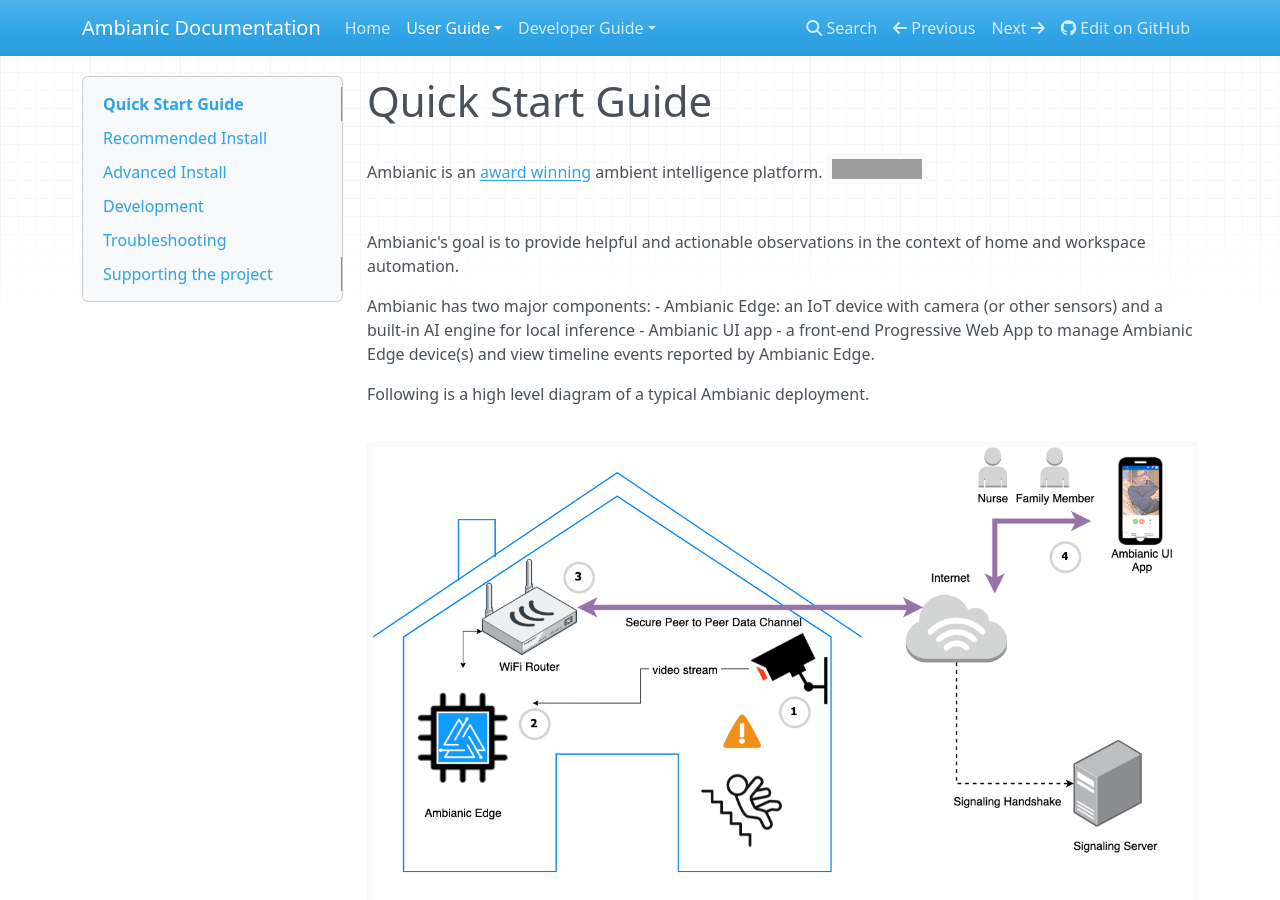
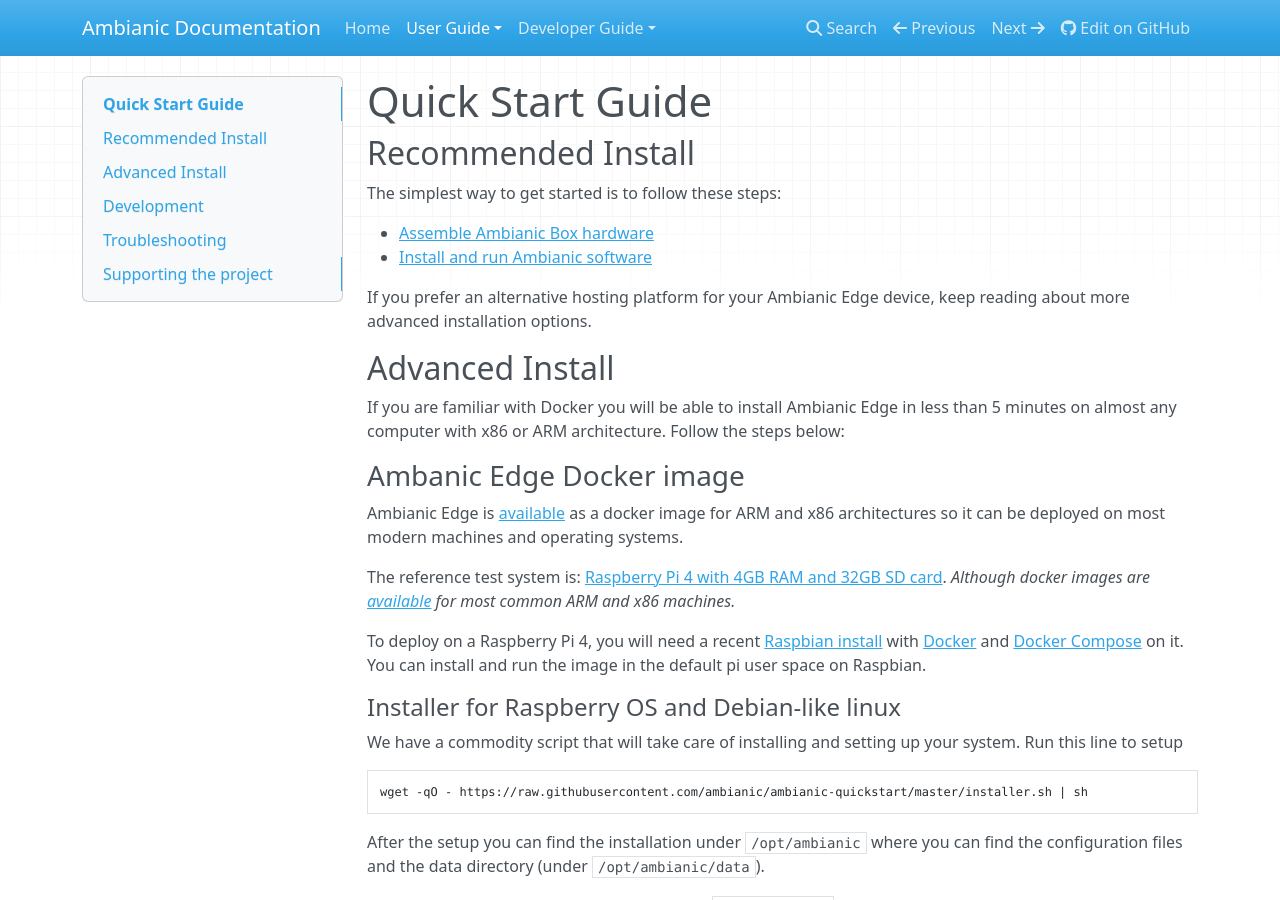
Before and after one commit to ambianic/ambianic-docs, an MkDocs documentation site: the page built from docs-md/users/quickstart.md, in a window 1280 px wide and 900 px high. Built offline with MkDocs 1.6.1, drawn with Linux system fonts in a browser that asks for light colours; nearby versions of some CDN libraries; grey boxes are pictures that could not be loaded.

Commit message:
docs: update

```diff
--- a/docs-md/users/quickstart.md
+++ b/docs-md/users/quickstart.md
@@ -1,17 +1,5 @@
 
 # Quick Start Guide
-
-Ambianic is an [award winning](https://blog.ambianic.ai/2020/11/05/awards.html) ambient intelligence platform. [![GitHub Org's stars](https://img.shields.io/github/stars/ambianic?style=social)](https://github.com/ambianic)
-
-Ambianic's goal is to provide helpful and actionable observations in the context of home and workspace automation.
-
-Ambianic has two major components:
-- Ambianic Edge: an IoT device with camera (or other sensors) and a built-in AI engine for local inference
-- Ambianic UI app - a front-end Progressive Web App to manage Ambianic Edge device(s) and view timeline events reported by Ambianic Edge.
-
-Following is a high level diagram of a typical Ambianic deployment.
-
-![Ambianic High Level Diagram](../assets/images/Ambianic-High-Level-Diagram.png)
 
 ## Recommended Install
 
```
